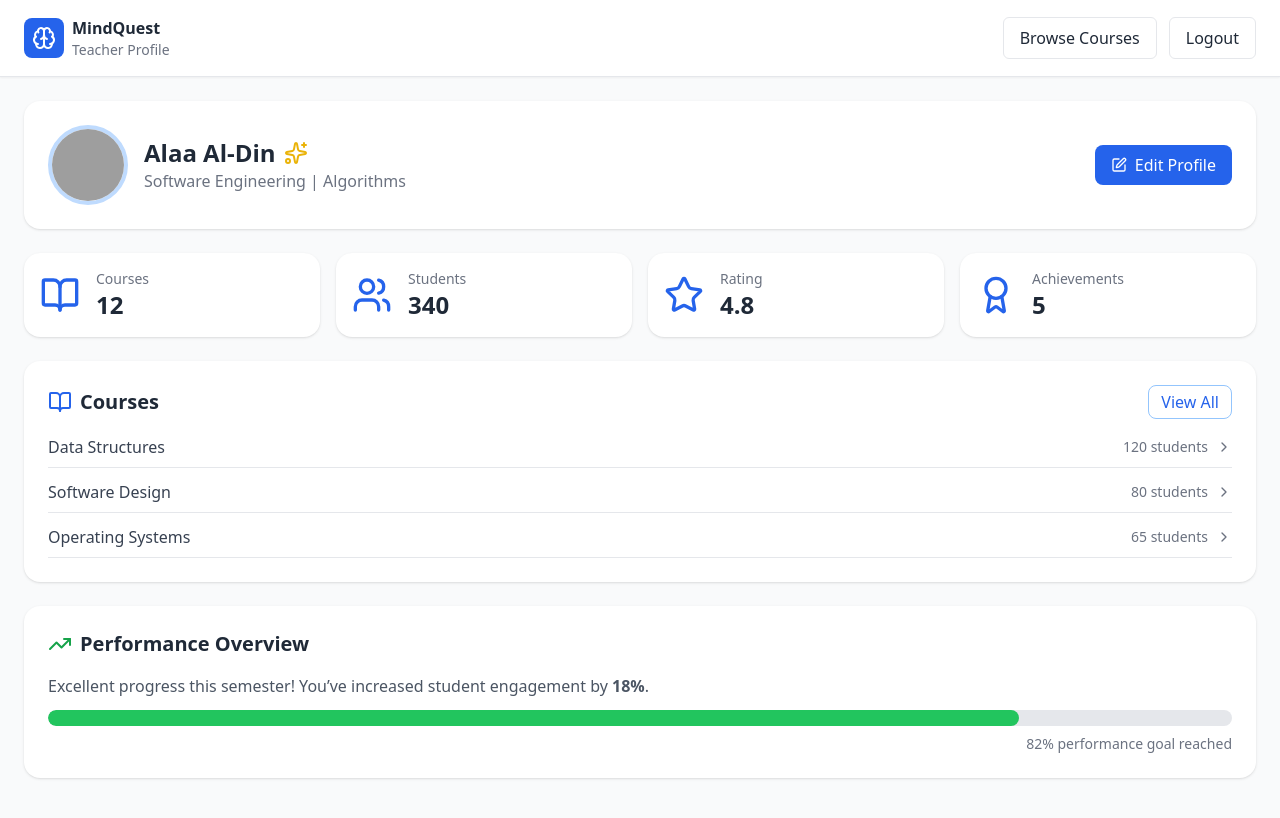
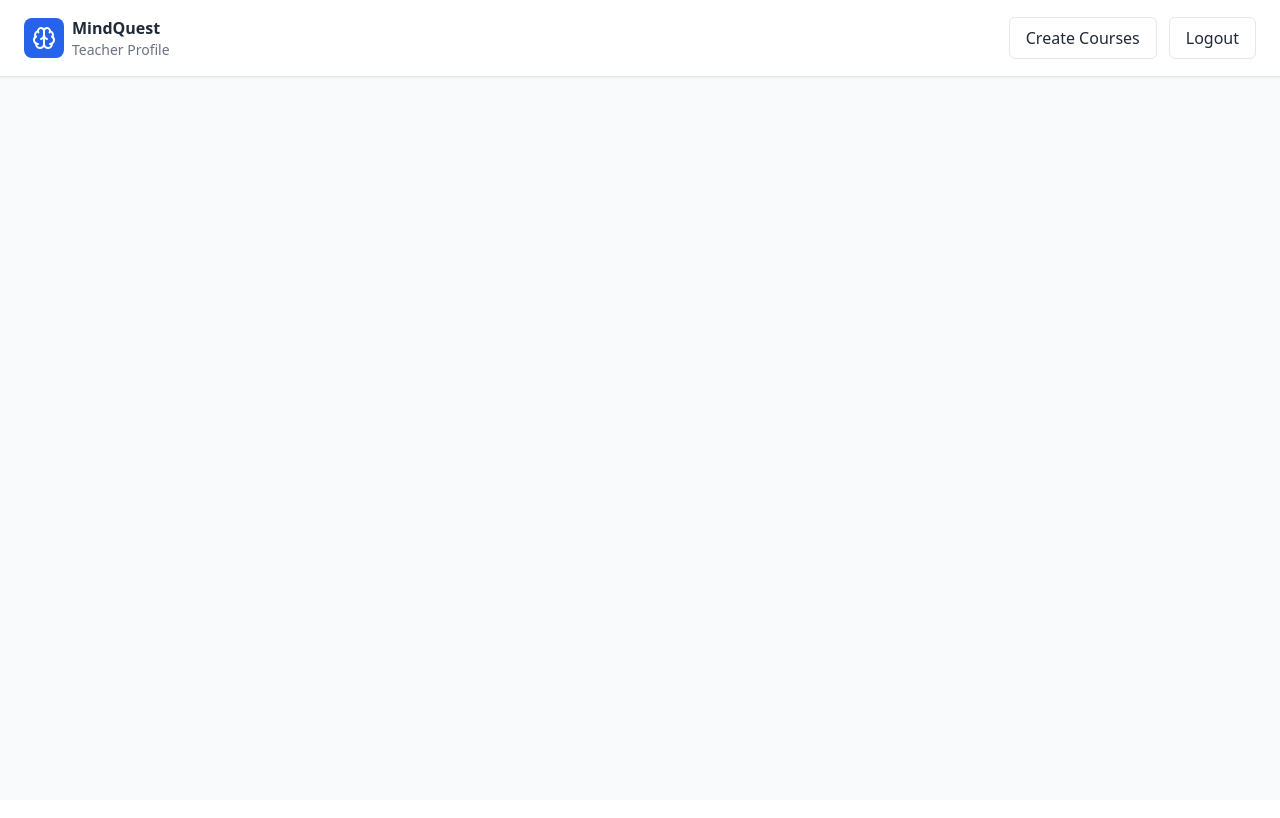
Before and after one commit to sayedpalestine7/MindQuest, a React (Vite) app in the folder frontend/: page /teacher in a window 1280 px wide. Shown: the top 818 px of the page. Built offline with nearby package versions, Linux system fonts and the light colour scheme; grey boxes are pictures that could not be loaded.

Commit message:
working on teacher profile page

```diff
--- a/frontend/src/components/profiles/student/EnrolledCourses.jsx
+++ b/frontend/src/components/profiles/student/EnrolledCourses.jsx
@@ -8,9 +8,9 @@ export default function EnrolledCourses({ courses }) {
       animate={{ opacity: 1, y: 0 }}
       transition={{ duration: 0.8 }}
     >
-    <div className="bg-white rounded-xl shadow p-6">
+    <div className="bg-white rounded-xl shadow p-6 ">
       <h3 className="text-xl font-bold mb-6">Enrolled Courses</h3>
-      <div className="grid md:grid-cols-2 gap-4">
+      <div className="grid md:grid-cols-3 gap-4">
         {courses.map((course , i) => (
 
         <motion.div
--- a/frontend/src/components/profiles/teacher/Header.jsx
+++ b/frontend/src/components/profiles/teacher/Header.jsx
@@ -20,7 +20,7 @@ export default function Header({ onLogout }) {
           </div>
 
           <div className="flex gap-3">
-            <button className="border px-4 py-2 rounded-md hover:bg-gray-100">Browse Courses</button>
+            <button className="border px-4 py-2 rounded-md hover:bg-gray-100">Create Courses</button>
             <button onClick={onLogout} className="border px-4 py-2 rounded-md hover:bg-gray-100">Logout</button>
           </div>
         </div>
--- a/frontend/src/components/profiles/teacher/ProfileHeader.jsx
+++ b/frontend/src/components/profiles/teacher/ProfileHeader.jsx
@@ -1,34 +1,36 @@
 import { motion } from "framer-motion"
-import { Edit, Sparkles } from "lucide-react"
 
-export default function ProfileHeader({ onEdit }) {
+export default function ProfileHeader({ profileData, stats, onEdit }) {
   return (
         <motion.div
-      className="flex items-center justify-between bg-white shadow rounded-2xl p-6"
           initial={{ y: -30, opacity: 0 }}
           animate={{ y: 0, opacity: 1 }}
           transition={{ duration: 0.6 }}
         >
-      <div className="flex items-center space-x-4">
+        <div className="bg-white rounded-xl shadow p-6 flex flex-col md:flex-row items-center justify-between gap-6">
+          <div className="flex items-center gap-6">
             <img
-          src="/default-avatar.png"
-          alt="Teacher"
-          className="w-20 h-20 rounded-full border-4 border-blue-200 object-cover"
+              src={profileData.avatar}
+              alt="avatar"
+              className="w-28 h-28 rounded-full border-4 border-blue-600 object-cover"
             />
             <div>
-          <h2 className="text-2xl font-semibold text-gray-800 flex items-center gap-2">
-            Alaa Al-Din <Sparkles className="text-yellow-500" />
-          </h2>
-          <p className="text-gray-500">Software Engineering | Algorithms</p>
+              <h2 className="text-2xl font-bold">{profileData.name}</h2>
+              <p className="text-gray-500">{profileData.email}</p>
+              <button
+                onClick={onEdit}
+                className="mt-3 bg-blue-600 text-white px-4 py-2 rounded-md hover:bg-blue-700"
+              >
+                Edit Profile
+              </button>
             </div>
           </div>
 
-      <button
-        onClick={onEdit}
-        className="flex items-center bg-blue-600 hover:bg-blue-700 text-white px-4 py-2 rounded-lg transition"
-      >
-        <Edit className="w-4 h-4 mr-2" /> Edit Profile
-      </button>
+          <div className="text-center md:text-right">
+            <p className="text-sm text-gray-500">Total Points</p>
+            <p className="text-3xl font-bold text-blue-600">{stats.totalPoints}</p>
+          </div>
+        </div>
         </motion.div>
   )
 }
--- a/frontend/src/pages/StudentProfilePage.jsx
+++ b/frontend/src/pages/StudentProfilePage.jsx
@@ -63,12 +63,14 @@ export default function StudentProfilePage() {
       <div className="container mx-auto p-6 space-y-8 max-w-7xl">
         <ProfileHeader profileData={profileData} stats={stats} onEdit={() => setIsEditModalOpen(true)} />
         <ProgressOverview stats={stats} />
-        <div className="grid lg:grid-cols-3 gap-8">
+        <div className="">
+
           <div className="lg:col-span-2 space-y-6">
+
+            {/* <RecentActivity activities={activities} /> */}
             <EnrolledCourses courses={enrolledCourses} />
-            <RecentActivity activities={activities} />
           </div>
-          <Achievements badges={badges} />
+          {/* <Achievements badges={badges} /> */}
         </div>
       </div>
 
--- a/frontend/src/pages/TeacherProfilePage.jsx
+++ b/frontend/src/pages/TeacherProfilePage.jsx
@@ -11,10 +11,37 @@ import EditProfileDialog from "../components/profiles/teacher/EditProfileDialog"
 
 export default function TeacherProfilePage() {
   const [isEditOpen, setIsEditOpen] = useState(false)
+  const [profileData, setProfileData] = useState({
+    name: "Alex Johnson",
+    email: "alex.johnson@example.com",
+    avatar: "/student-avatar.png",
+  })
+  return (
 
-  return (
-    <>
-    <Header/>
+    <div className="min-h-screen bg-gray-50">
+        <motion.div
+          initial={{ opacity: 0 }}
+          animate={{ opacity: 1 }}
+          transition={{ duration: 0.6 }}
+        >
+          <Header onLogout={() => alert("Logged out")} />
+
+          {/* <div className="container mx-auto p-6 space-y-8 max-w-7xl">
+            <ProfileHeader profileData={profileData} stats={stats} onEdit={() => setIsEditModalOpen(true)} />
+            <ProgressOverview stats={stats} />
+            <div className="">
+
+              <div className="lg:col-span-2 space-y-6">
+
+                <RecentActivity activities={activities} />
+                <EnrolledCourses courses={enrolledCourses} />
+              </div>
+              <Achievements badges={badges} />
+            </div>
+          </div> */}
+
+          </motion.div>
+              {/* <Header/>
     <motion.div
       className="min-h-screen bg-gray-50 p-6 space-y-6"
       initial={{ opacity: 0 }}
@@ -31,7 +58,9 @@ export default function TeacherProfilePage() {
       <PerformanceSection />
 
       <EditProfileDialog open={isEditOpen} onClose={() => setIsEditOpen(false)} />
-    </motion.div>
-    </>
+    </motion.div> */}
+        </div>
+
+
   )
 }
```
Lines whose indentation alone changed are shown as unchanged.
